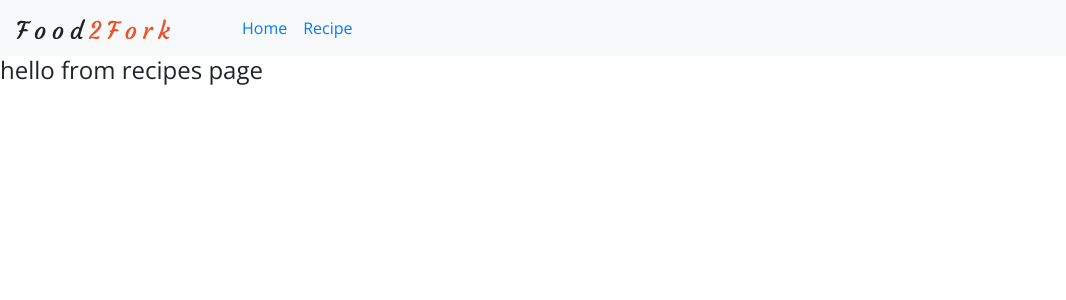
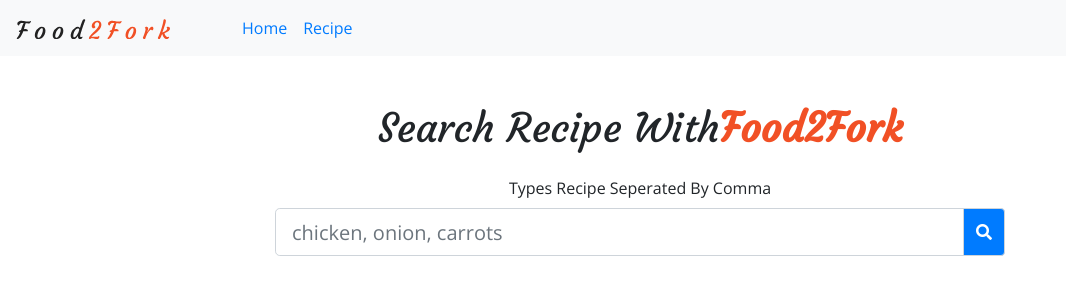
Before and after one commit to indam94/Food2ForkRecipe_React, a React (Create React App) app: page /recipes in a window 1280 px wide. Shown: the top 300 px of the page, without its empty margins (0-1066 px from the left). Built offline with nearby package versions, Linux system fonts and the light colour scheme.

Commit message:
Search Component

```diff
--- /dev/null
+++ b/src/components/RecipeList.js
@@ -0,0 +1,12 @@
+import React, { Component } from 'react'
+import Recipe from './Recipe'
+
+export default class RecipeList extends Component {
+    render() {
+        return (
+            <div>
+
+            </div>
+        )
+    }
+}
--- /dev/null
+++ b/src/components/Search.js
@@ -0,0 +1,43 @@
+import React, { Component } from 'react'
+
+export default class Search extends Component {
+    render() {
+        const {handleChange, handleSubmit, search} = this.props;
+        return (
+            <div className = "container">
+                <div className = 'row'>
+                    <div className="col-10 mx-auto col-md-8 mt-5 text-center">
+                        <h1 className="text-slanted text-capitalize">
+                            search recipe with
+                            <strong className = 'text-orange'>
+                                Food2Fork
+                            </strong>
+                        </h1>
+
+                        <form className='mt-4'>
+                            <label htmlFor="search" className='text-capitalize'>
+                                types recipe seperated by comma
+                            </label>
+                            <div className='input-group'>
+                                <input type='text' name='search' className='form-control form-control-lg'
+                                placeholder='chicken, onion, carrots'
+                                value={search}
+                                onChange={handleChange}>
+                                </input>
+
+                                <div className='input-group-append'>
+                                    <button type='submit'
+                                            className='input-group-text bg-primary text-white'
+                                            onSubmit={handleSubmit}>
+                                        <i className='fas fa-search'/>
+                                    </button>
+                                </div>
+                            </div>
+                        </form>
+                    </div>
+
+                </div>
+            </div>
+        )
+    }
+}
--- a/src/pages/Recipes.js
+++ b/src/pages/Recipes.js
@@ -1,11 +1,41 @@
 import React, { Component } from 'react'
+import RecipeList from '../components/RecipeList'
+import Search from '../components/Search'
+import {recipeData} from '../data/tempList'
 
 export default class Recipes extends Component {
+
+    constructor(props){
+        super(props)
+    }
+
+    state={
+        recipes:recipeData,
+        search:''
+    }
+
+    handleChange = (e) => {
+        this.setState({
+            search: e.target.value
+        });
+    };
+
+    handleSubmit = (e) => {
+        e.preventDefault()
+    }
+
     render() {
         return (
-            <h4>
-                hello from recipes page
-            </h4>
+            <>
+                <Search search={this.state.search}
+                    handleChange={this.handleChange}
+                    handleSubmit={this.handleSubmit}
+                >
+                </Search>
+                <RecipeList recipes={this.state.recipes}>
+
+                </RecipeList>
+            </>
         )
     }
 }
```
Also changed, not shown: src/components/Recipe.js (added).
